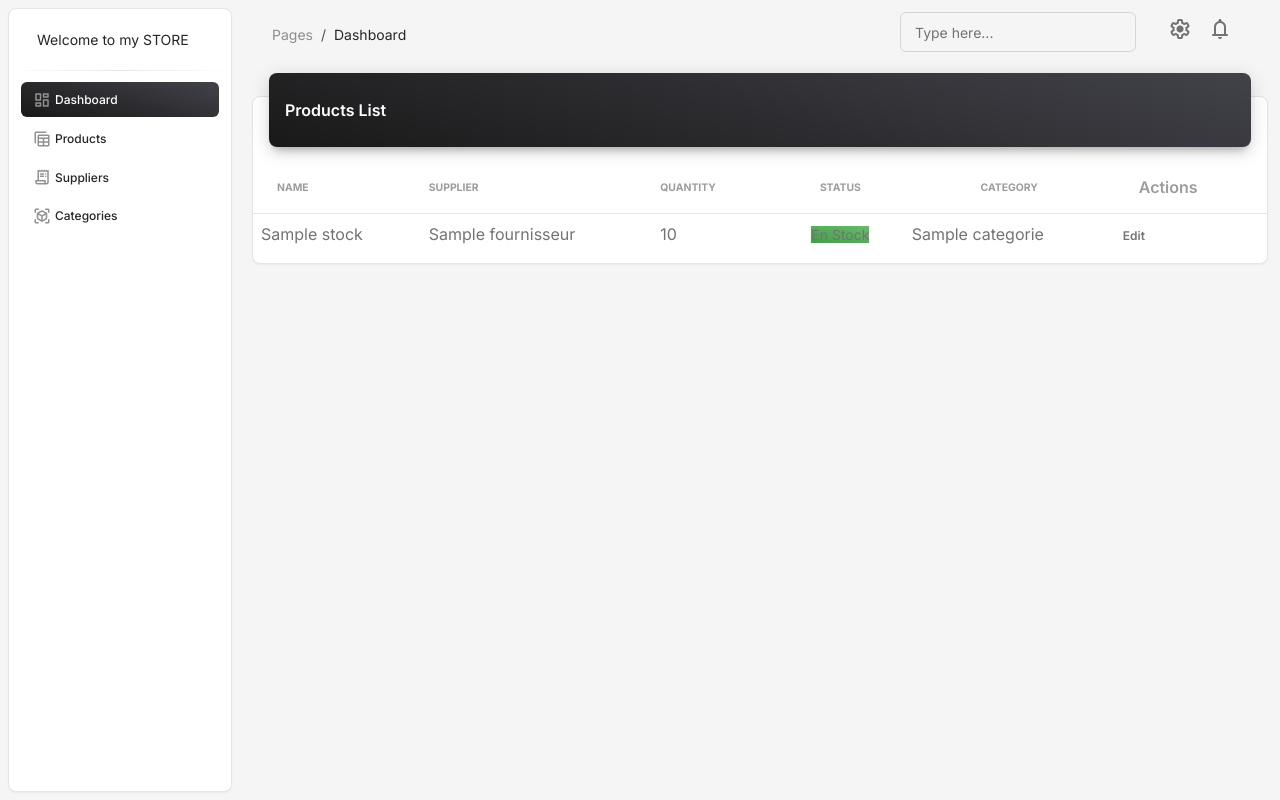
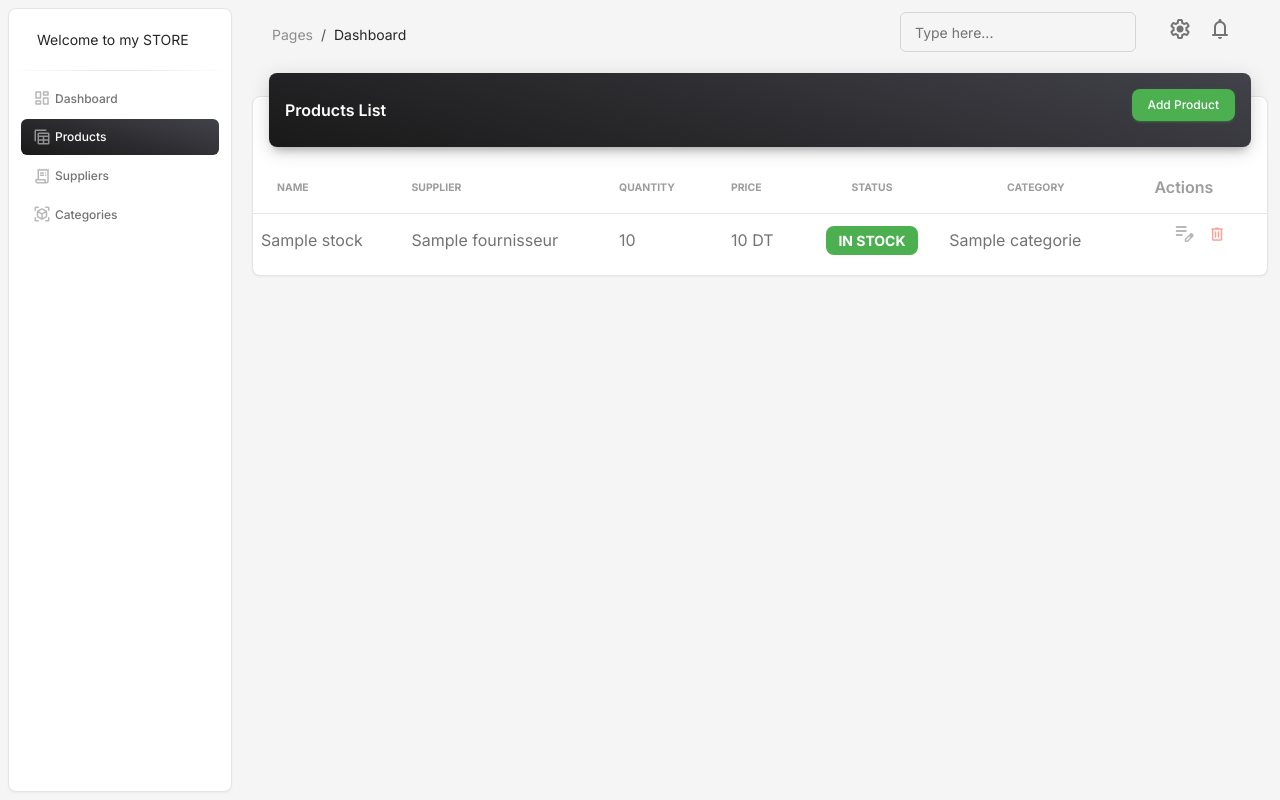
Before and after one commit to Abdelkaderbh/store-project-django, a Django app: page /products/ in a window 1280 px wide. Run offline with Django 5.2, Linux system fonts and the light colour scheme; tables that the repository leaves empty hold one stand-in row (values such as "Sample post"); some libraries are stand-ins or nearby versions.

Commit message:
feature: product crud

```diff
--- a/store/models.py
+++ b/store/models.py
@@ -1,6 +1,4 @@
 from django.db import models
-
-
 from django.contrib.auth.models import User
 from django.db import models
 
--- a/store/templates/products.html
+++ b/store/templates/products.html
@@ -1,4 +1,7 @@
-{% extends 'base.html' %} {% block title %}Products{% endblock %}
+{% extends 'base.html' %}
+
+{% block title %}Products{% endblock %}
+
 {% block content %}
 <div class="container-fluid py-2">
     <div class="row">
@@ -7,6 +10,10 @@
                 <div class="card-header p-0 position-relative mt-n4 mx-3 z-index-2">
                     <div class="bg-gradient-dark shadow-dark border-radius-lg pt-4 pb-3">
                         <h6 class="text-white text-capitalize ps-3">Products List</h6>
+                        <!-- Add button -->
+                        <button class="btn btn-success btn-sm position-absolute top-0 end-0 m-3 text-white" data-bs-toggle="modal" data-bs-target="#addProductModal">
+                           <a href="{% url 'add_product' %}" class="text-white"> Add Product </a>
+                        </button>
                     </div>
                 </div>
                 <div class="card-body px-0 pb-2">
@@ -14,52 +21,38 @@
                         <table class="table align-items-center mb-0">
                             <thead>
                                 <tr>
-                  <th
-                    class="text-uppercase text-secondary text-xxs font-weight-bolder opacity-7"
-                  >
-                    Name
-                  </th>
-                  <th
-                    class="text-uppercase text-secondary text-xxs font-weight-bolder opacity-7 ps-2"
-                  >
-                    Supplier
-                  </th>
-                  <th
-                    class="text-uppercase text-secondary text-xxs font-weight-bolder opacity-7 ps-2"
-                  >
-                    Quantity
-                  </th>
-                  <th
-                    class="text-center text-uppercase text-secondary text-xxs font-weight-bolder opacity-7"
-                  >
-                    Status
-                  </th>
-                  <th
-                    class="text-center text-uppercase text-secondary text-xxs font-weight-bolder opacity-7"
-                  >
-                    Category
-                  </th>
+                                    <th class="text-uppercase text-secondary text-xxs font-weight-bolder opacity-7">Name</th>
+                                    <th class="text-uppercase text-secondary text-xxs font-weight-bolder opacity-7 ps-2">Supplier</th>
+                                    <th class="text-uppercase text-secondary text-xxs font-weight-bolder opacity-7 ps-2">Quantity</th>
+                                    <th class="text-uppercase text-secondary text-xxs font-weight-bolder opacity-7 ps-2">Price</th>
+                                    <th class="text-center text-uppercase text-secondary text-xxs font-weight-bolder opacity-7">Status</th>
+                                    <th class="text-center text-uppercase text-secondary text-xxs font-weight-bolder opacity-7">Category</th>
                                     <th class="text-secondary opacity-7">Actions</th>
                                 </tr>
                             </thead>
                             <tbody>
                                 {% for product in products %}
                                 <tr>
-                  <td>{{ product.product_name }}</td>
-                  <td>{{ product.fournisseur.name }}</td>
-                  <td>{{ product.quantity }}</td>
-                  <td class="align-middle text-center text-sm">
-                    <span
-                      class="{% if product.status %}bg-gradient-success{% else %}bg-gradient-secondary{% endif %}"
-                    >
-                      {% if product.status %} En Stock {% else %} Hors Stock {% endif %}
+                                    <td class="align-middle">{{ product.product_name }}</td>
+                                    <td class="align-middle">{{ product.fournisseur.name }}</td>
+                                    <td class="align-middle">{{ product.quantity }}</td>
+                                    <td class="align-middle">{{ product.price|floatformat:0 }} DT</td>
+                                    <td class="align-middle text-center">
+                                        <span class="badge {% if product.status %} bg-success {% else %} bg-danger {% endif %}" style="font-size: 0.875rem; border-radius: 0.5rem; color: white">
+                                            {% if product.status %} IN STOCK {% else %}  OFF STOCK {% endif %}
                                         </span>
                                     </td>
-                  <td>{{ product.category.name }}</td>
-                  <td class="align-middle">
-                    <a href="" class="text-secondary font-weight-bold text-xs"
-                      >Edit</a
-                    >
+                                    <td class="align-middle">{{ product.category.name }}</td>
+                                    <td class="align-middle text-center">
+                                        <a href="{% url 'edit_product' product.id %}" class="text-secondary me-2">
+                                            <i class="material-symbols-rounded opacity-5">edit_note</i>
+                                        </a>
+                                        <form method="POST" action="{% url 'delete_product' product.id %}" style="display: inline" onsubmit="return confirm('Are you sure you want to delete this product?');">
+                                            {% csrf_token %}
+                                            <button type="submit" class="btn btn-link text-danger p-0" style="border: none">
+                                                <i class="material-symbols-rounded opacity-5">delete</i>
+                                            </button>
+                                        </form>
                                     </td>
                                 </tr>
                                 {% endfor %}
@@ -71,4 +64,7 @@
         </div>
     </div>
 </div>
+
+
+
 {% endblock %}
--- a/store/templates/sidebar.html
+++ b/store/templates/sidebar.html
@@ -1,4 +1,3 @@
-<!-- sidebar.html -->
 <aside
   class="sidenav navbar navbar-vertical navbar-expand-xs border-radius-lg fixed-start ms-2 bg-white my-2"
   id="sidenav-main"
@@ -22,27 +21,36 @@
     <ul class="navbar-nav">
       <li class="nav-item">
         <a
-          class="nav-link active bg-gradient-dark text-white"
-          href="../pages/dashboard.html"
+          class="nav-link {% if request.path == '/dashboard/' %}bg-gradient-dark text-white{% else %}text-secondary{% endif %}"
+          href="{% url 'dashboard' %}"
         >
           <i class="material-symbols-rounded opacity-5">dashboard</i>
           <span class="nav-link-text ms-1">Dashboard</span>
         </a>
       </li>
       <li class="nav-item">
-        <a class="nav-link text-dark" href={% url 'products' %}>
+        <a
+          class="nav-link {% if request.path == '/products/' %}bg-gradient-dark text-white{% else %}text-secondary{% endif %}"
+          href="{% url 'products' %}"
+        >
           <i class="material-symbols-rounded opacity-5">table_view</i>
           <span class="nav-link-text ms-1">Products</span>
         </a>
       </li>
       <li class="nav-item">
-        <a class="nav-link text-dark" href="../pages/billing.html">
+        <a
+          class="nav-link {% if request.path == '/billing/' %}bg-gradient-dark text-white{% else %}text-secondary{% endif %}"
+          href="../pages/billing.html"
+        >
           <i class="material-symbols-rounded opacity-5">receipt_long</i>
           <span class="nav-link-text ms-1">Suppliers</span>
         </a>
       </li>
       <li class="nav-item">
-        <a class="nav-link text-dark" href="../pages/virtual-reality.html">
+        <a
+          class="nav-link {% if request.path == '/categories/' %}bg-gradient-dark text-white{% else %}text-secondary{% endif %}"
+          href="../pages/virtual-reality.html"
+        >
           <i class="material-symbols-rounded opacity-5">view_in_ar</i>
           <span class="nav-link-text ms-1">Categories</span>
         </a>
--- a/store/urls.py
+++ b/store/urls.py
@@ -3,5 +3,8 @@ from . import views
 
 urlpatterns = [
     path('dashboard/',views.dashboard_view,name='dashboard'),
-    path('products/',views.products_all_view,name='products')
+    path('products/',views.products_all_view,name='products'),
+    path('product/delete/<int:id>/', views.delete_product_view, name='delete_product'),
+    path('product/edit/<int:id>/',views.edit_product,name='edit_product'),
+    path('product/add',views.add_product,name='add_product')
 ]
--- a/store/views.py
+++ b/store/views.py
@@ -1,4 +1,5 @@
-from django.shortcuts import render
+from django.shortcuts import render,get_object_or_404,redirect
+from store.Forms import ProductForm
 from store.models import Stock
 
 def dashboard_view(request):
@@ -7,3 +8,34 @@ def dashboard_view(request):
 def products_all_view(request):
     products = Stock.objects.all()
     return render (request,'products.html',{'products':products})
+
+def delete_product_view(request,id):
+    product = get_object_or_404(Stock,id=id)
+    if request.method == "POST":
+        product.delete()
+        return redirect ('products')
+
+
+def add_product(request):
+    if request.method == "POST":
+        form = ProductForm(request.POST)
+        if form.is_valid():
+            form.save()
+            return redirect('/products')
+    else:
+        form=ProductForm()
+
+    return render(request,'add.html',{'form':form})
+
+
+def edit_product(request, id):
+    product = get_object_or_404(Stock, id=id)
+    if request.method == "POST":
+        form = ProductForm(request.POST, instance=product)
+        if form.is_valid():
+            form.save()
+            return redirect('products')
+    else:
+        form = ProductForm(instance=product)
+
+    return render(request, 'update_product.html', {'form': form})
```
Also changed, not shown: store/Forms.py (added, +7 -0 lines), store/templates/add.html (added, +35 -0 lines), store/templates/update_product.html (added, +35 -0 lines). Lines whose indentation alone changed are shown as unchanged.
